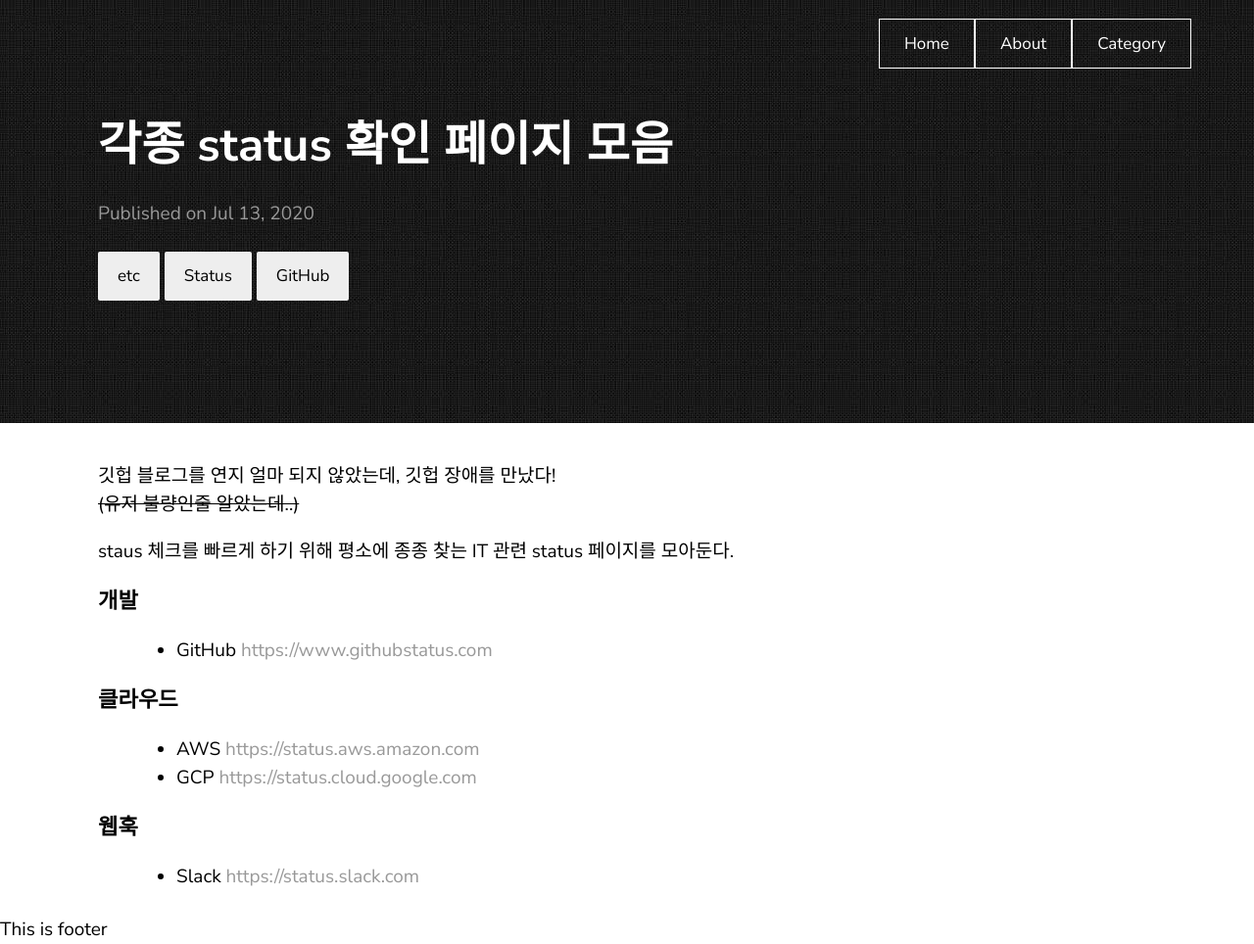
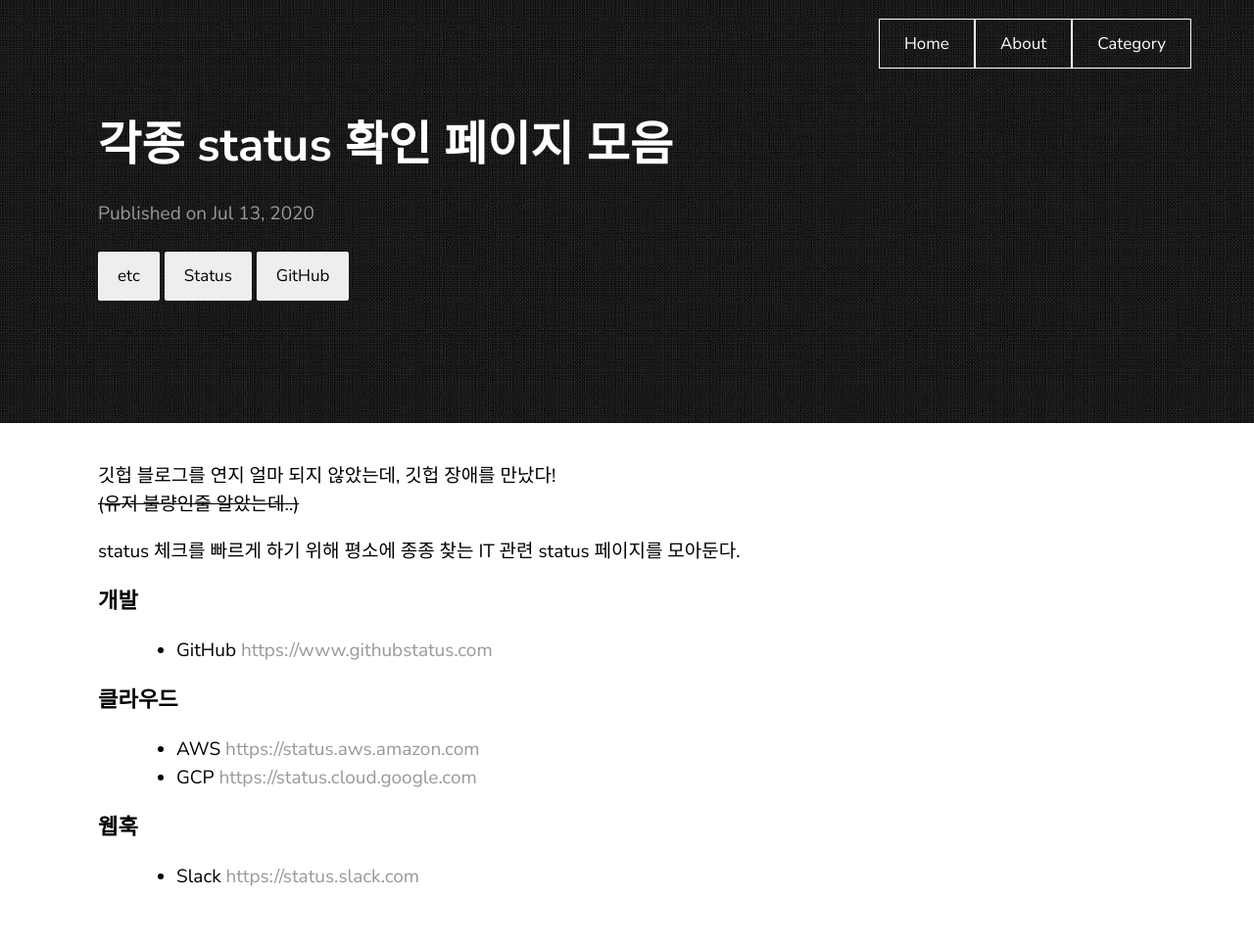
Before and after one commit to dbawriter/dbawriter.github.io, a Jekyll site: the page built from _posts/2020-07-13-status.markdown, in a window 1280 px wide. Shown: the whole page at 98% size. Built offline with Jekyll 4.4.1, drawn with Linux system fonts in a browser that asks for light colours; comment, search, counter and statistics services are not loaded; after the commit the page ends 935 px from its top, so only the background shows below that.

Commit message:
modify typo

```diff
--- a/_config.yml
+++ b/_config.yml
@@ -27,10 +27,10 @@
 
   # generate social links in footer
   social_links:
-    twitter: thelehhman
-    github:  thelehhman
-    linkedIn: in/thelehhman
-    rss: rss
+    #twitter: thelehhman
+    #github:  thelehhman
+    #linkedIn: in/thelehhman
+    #rss: rss
 
   navigation:
     - title: Home
--- a/_includes/footer.html
+++ b/_includes/footer.html
@@ -33,6 +33,3 @@
   src="https://cdnjs.cloudflare.com/ajax/libs/mathjax/2.7.1/MathJax.js?config=TeX-AMS-MML_HTMLorMML">
 </script>
 {%- endif -%}
-
-
-This is footer
--- a/_posts/2020-07-13-status.markdown
+++ b/_posts/2020-07-13-status.markdown
@@ -9,7 +9,7 @@
 깃헙 블로그를 연지 얼마 되지 않았는데, 깃헙 장애를 만났다!
 ~~(유저 불량인줄 알았는데..)~~
 
-staus 체크를 빠르게 하기 위해 평소에 종종 찾는 IT 관련 status 페이지를 모아둔다.
+status 체크를 빠르게 하기 위해 평소에 종종 찾는 IT 관련 status 페이지를 모아둔다.
 
 
 ### 개발
```
